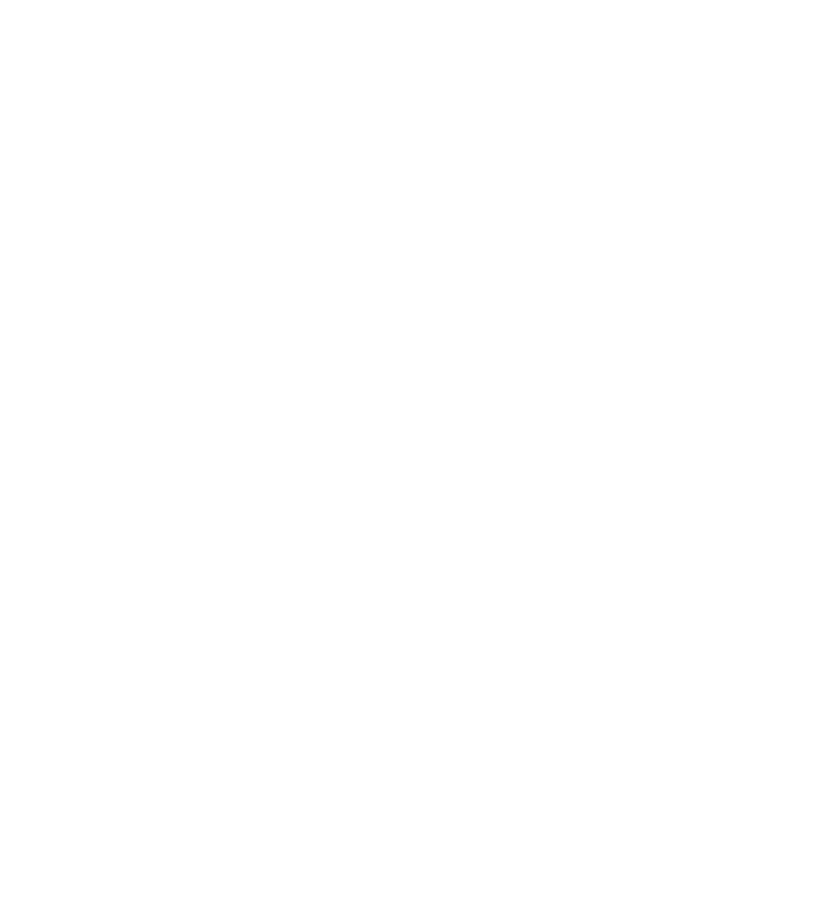
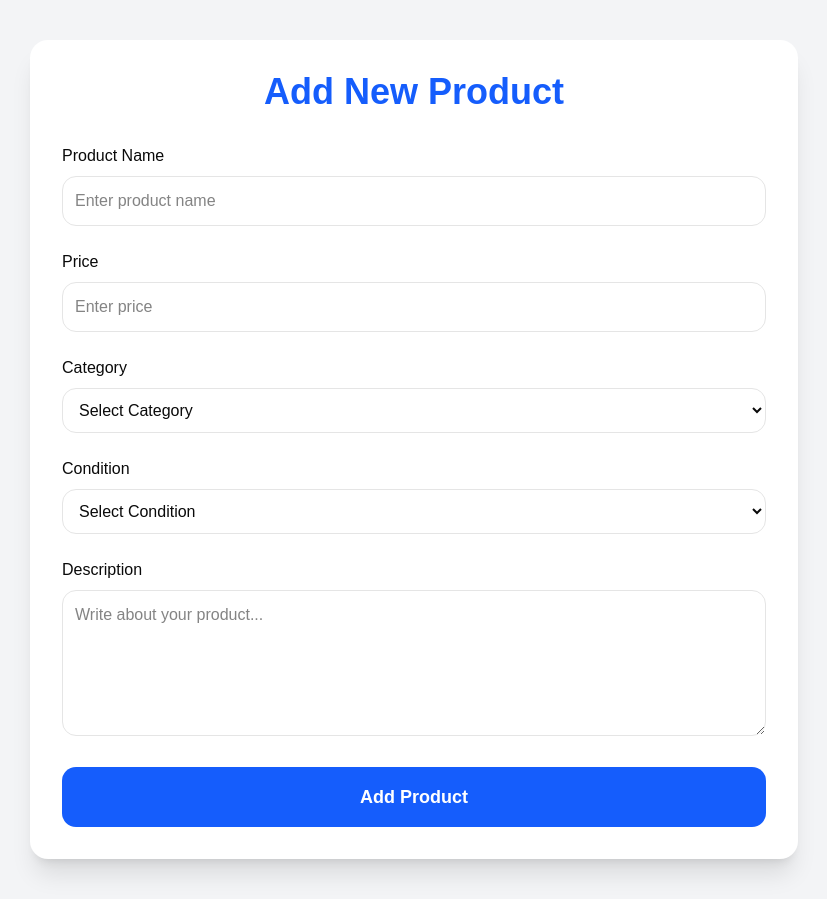
Before and after one commit to atulojha17/CampusMart-MERN, a React (Vite) app in the folder client/: page /add-product in a window 1280 px wide. Before the commit this address had no page. Shown: the whole page, without its empty margins (226-1053 px from the left). Before the commit the page ends 800 px from the top, so only its background shows below. Built offline with nearby package versions, Linux system fonts and the light colour scheme; sample sign-in values are in the browser's storage.

Commit message:
Implemented product creation feature

```diff
--- a/client/src/App.jsx
+++ b/client/src/App.jsx
@@ -1,7 +1,12 @@
 import AppRoutes from "./routes/AppRoutes";
+import AuthProvider from "./context/AuthContext";
 
 function App() {
-  return <AppRoutes />;
+  return (
+    <AuthProvider>
+      <AppRoutes />
+    </AuthProvider>
+  );
 }
 
 export default App;
--- a/client/src/components/Layout/Navbar.jsx
+++ b/client/src/components/Layout/Navbar.jsx
@@ -1,6 +1,17 @@
-import { Link } from "react-router-dom";
+import { Link, useNavigate } from "react-router-dom";
+import { useContext } from "react";
+import { AuthContext } from "../../context/AuthContext";
 
 function Navbar() {
+  const { user, logout } = useContext(AuthContext);
+
+  const navigate = useNavigate();
+
+  const handleLogout = () => {
+    logout();
+    navigate("/");
+  };
+
   return (
     <nav className="sticky top-0 z-50 bg-white/80 backdrop-blur-md border-b">
       <div className="mx-auto flex max-w-7xl items-center justify-between px-6 py-4">
@@ -38,8 +49,23 @@
 
         {/* Right Side */}
 
-        <div className="flex items-center gap-3">
+        <div className="flex items-center gap-4">
 
+          {user ? (
+            <>
+              <span className="font-medium text-gray-700">
+                👋 {user.name}
+              </span>
+
+              <button
+                onClick={handleLogout}
+                className="rounded-lg bg-red-500 px-4 py-2 text-white hover:bg-red-600 transition"
+              >
+                Logout
+              </button>
+            </>
+          ) : (
+            <>
               <Link
                 to="/login"
                 className="text-gray-700 hover:text-blue-600"
@@ -53,6 +79,8 @@
               >
                 Register
               </Link>
+            </>
+          )}
 
         </div>
 
--- /dev/null
+++ b/client/src/components/ProtectedRoute.jsx
@@ -0,0 +1,19 @@
+import { useContext } from "react";
+import { Navigate } from "react-router-dom";
+import { AuthContext } from "../context/AuthContext";
+
+function ProtectedRoute({ children }) {
+  const { user, loading } = useContext(AuthContext);
+
+  if (loading) {
+    return <div className="text-center mt-10">Loading...</div>;
+  }
+
+  if (!user) {
+    return <Navigate to="/login" replace />;
+  }
+
+  return children;
+}
+
+export default ProtectedRoute;
--- /dev/null
+++ b/client/src/context/AuthContext.jsx
@@ -0,0 +1,45 @@
+import { createContext, useState, useEffect } from "react";
+
+export const AuthContext = createContext();
+
+function AuthProvider({ children }) {
+  const [user, setUser] = useState(null);
+  const [loading, setLoading] = useState(true);
+
+  useEffect(() => {
+    const storedUser = localStorage.getItem("user");
+
+    if (storedUser) {
+      setUser(JSON.parse(storedUser));
+    }
+
+    setLoading(false);
+  }, []);
+
+  const login = (userData, token) => {
+    localStorage.setItem("token", token);
+    localStorage.setItem("user", JSON.stringify(userData));
+    setUser(userData);
+  };
+
+  const logout = () => {
+    localStorage.removeItem("token");
+    localStorage.removeItem("user");
+    setUser(null);
+  };
+
+  return (
+    <AuthContext.Provider
+      value={{
+        user,
+        loading,
+        login,
+        logout,
+      }}
+    >
+      {children}
+    </AuthContext.Provider>
+  );
+}
+
+export default AuthProvider;
--- /dev/null
+++ b/client/src/pages/AddProduct.jsx
@@ -0,0 +1,150 @@
+import api from "../services/api";
+import { useState } from "react";
+
+function AddProduct() {
+  const [formData, setFormData] = useState({
+    name: "",
+    price: "",
+    category: "",
+    condition: "",
+    description: "",
+  });
+
+  const handleChange = (e) => {
+    setFormData({
+      ...formData,
+      [e.target.name]: e.target.value,
+    });
+  };
+
+  const handleSubmit = async (e) => {
+  e.preventDefault();
+
+  try {
+    const response = await api.post("/product/create", formData);
+
+    alert(response.data.message);
+
+    setFormData({
+      name: "",
+      price: "",
+      category: "",
+      condition: "",
+      description: "",
+    });
+
+  } catch (error) {
+    alert(error.response?.data?.message || "Something went wrong");
+    console.log(error);
+  }
+};
+
+  return (
+    <div className="min-h-screen bg-gray-100 py-10">
+      <div className="mx-auto max-w-3xl rounded-2xl bg-white p-8 shadow-xl">
+
+        <h1 className="mb-8 text-center text-4xl font-bold text-blue-600">
+          Add New Product
+        </h1>
+
+        <form onSubmit={handleSubmit} className="space-y-6">
+
+          <div>
+            <label className="mb-2 block font-medium">
+              Product Name
+            </label>
+
+            <input
+              type="text"
+              name="name"
+              value={formData.name}
+              onChange={handleChange}
+              placeholder="Enter product name"
+              className="w-full rounded-xl border p-3 focus:border-blue-500 focus:outline-none"
+            />
+          </div>
+
+          <div>
+            <label className="mb-2 block font-medium">
+              Price
+            </label>
+
+            <input
+              type="number"
+              name="price"
+              value={formData.price}
+              onChange={handleChange}
+              placeholder="Enter price"
+              className="w-full rounded-xl border p-3 focus:border-blue-500 focus:outline-none"
+            />
+          </div>
+
+          <div>
+            <label className="mb-2 block font-medium">
+              Category
+            </label>
+
+            <select
+              name="category"
+              value={formData.category}
+              onChange={handleChange}
+              className="w-full rounded-xl border p-3 focus:border-blue-500 focus:outline-none"
+            >
+              <option value="">Select Category</option>
+              <option>Electronics</option>
+              <option>Books</option>
+              <option>Fashion</option>
+              <option>Furniture</option>
+              <option>Sports</option>
+              <option>Others</option>
+            </select>
+          </div>
+
+          <div>
+            <label className="mb-2 block font-medium">
+              Condition
+            </label>
+
+            <select
+              name="condition"
+              value={formData.condition}
+              onChange={handleChange}
+              className="w-full rounded-xl border p-3 focus:border-blue-500 focus:outline-none"
+            >
+              <option value="">Select Condition</option>
+              <option>New</option>
+              <option>Like New</option>
+              <option>Used</option>
+            </select>
+          </div>
+
+          <div>
+            <label className="mb-2 block font-medium">
+              Description
+            </label>
+
+            <textarea
+              rows="5"
+              name="description"
+              value={formData.description}
+              onChange={handleChange}
+              placeholder="Write about your product..."
+              className="w-full rounded-xl border p-3 focus:border-blue-500 focus:outline-none"
+            />
+          </div>
+
+          <button
+            type="submit"
+            className="w-full rounded-xl bg-blue-600 py-4 text-lg font-semibold text-white transition hover:bg-blue-700"
+          >
+            Add Product
+          </button>
+
+        </form>
+
+      </div>
+    </div>
+  );
+}
+
+export default AddProduct;
--- a/client/src/pages/Login.jsx
+++ b/client/src/pages/Login.jsx
@@ -1,7 +1,82 @@
+import { useState, useContext } from "react";
+import { useNavigate } from "react-router-dom";
+import { AuthContext } from "../context/AuthContext";
+import api from "../services/api";
+
+
+
 function Login() {
+  const navigate = useNavigate();
+  const { login } = useContext(AuthContext);
+  const [formData, setFormData] = useState({
+    email: "",
+    password: "",
+  });
+
+  const handleChange = (e) => {
+    setFormData({
+      ...formData,
+      [e.target.name]: e.target.value,
+    });
+  };
+
+  const handleSubmit = async (e) => {
+    e.preventDefault();
+
+    try {
+      const response = await api.post("/auth/login", formData);
+
+      login(response.data.user, response.data.token);
+
+      alert(response.data.message);
+
+      navigate("/");
+
+    } catch (error) {
+
+      alert(error.response?.data?.message || "Something went wrong");
+
+      console.log(error);
+
+    }
+  };
+
   return (
-    <div>
-      <h1>Login Page</h1>
+    <div className="flex min-h-screen items-center justify-center bg-gray-100">
+      <div className="w-full max-w-md rounded-xl bg-white p-8 shadow-lg">
+        <h1 className="mb-6 text-center text-3xl font-bold">
+          Login
+        </h1>
+
+        <form onSubmit={handleSubmit} className="space-y-4">
+
+          <input
+            type="email"
+            name="email"
+            placeholder="Email"
+            value={formData.email}
+            onChange={handleChange}
+            className="w-full rounded-lg border p-3"
+          />
+
+          <input
+            type="password"
+            name="password"
+            placeholder="Password"
+            value={formData.password}
+            onChange={handleChange}
+            className="w-full rounded-lg border p-3"
+          />
+
+          <button
+            type="submit"
+            className="w-full rounded-lg bg-blue-600 py-3 text-white"
+          >
+            Login
+          </button>
+
+        </form>
+      </div>
     </div>
   );
 }
--- a/client/src/routes/AppRoutes.jsx
+++ b/client/src/routes/AppRoutes.jsx
@@ -3,14 +3,25 @@
 import Home from "../pages/Home";
 import Login from "../pages/Login";
 import Register from "../pages/Register";
+import AddProduct from "../pages/AddProduct";
+import ProtectedRoute from "../components/ProtectedRoute";
 
 function AppRoutes() {
   return (
     <BrowserRouter>
       <Routes>
+
         <Route path="/" element={<Home />} />
         <Route path="/login" element={<Login />} />
         <Route path="/register" element={<Register />} />
+        <Route
+          path="/add-product"
+          element={
+            <ProtectedRoute>
+              <AddProduct />
+            </ProtectedRoute>
+          }
+        />
       </Routes>
     </BrowserRouter>
   );
```
Also changed, not shown: 2 other files (tests, documents, lock files or other folders). Lines whose indentation alone changed are shown as unchanged.
